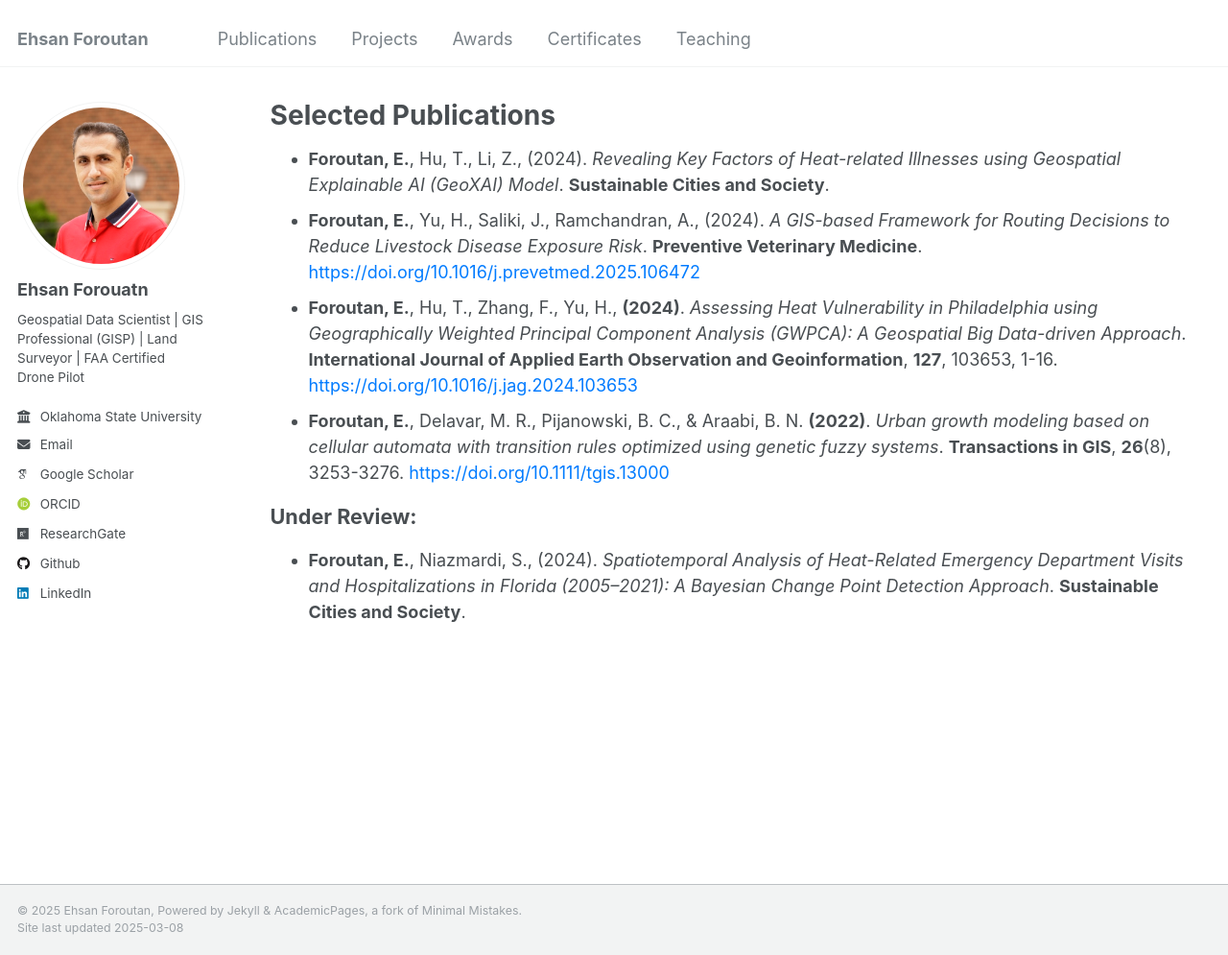
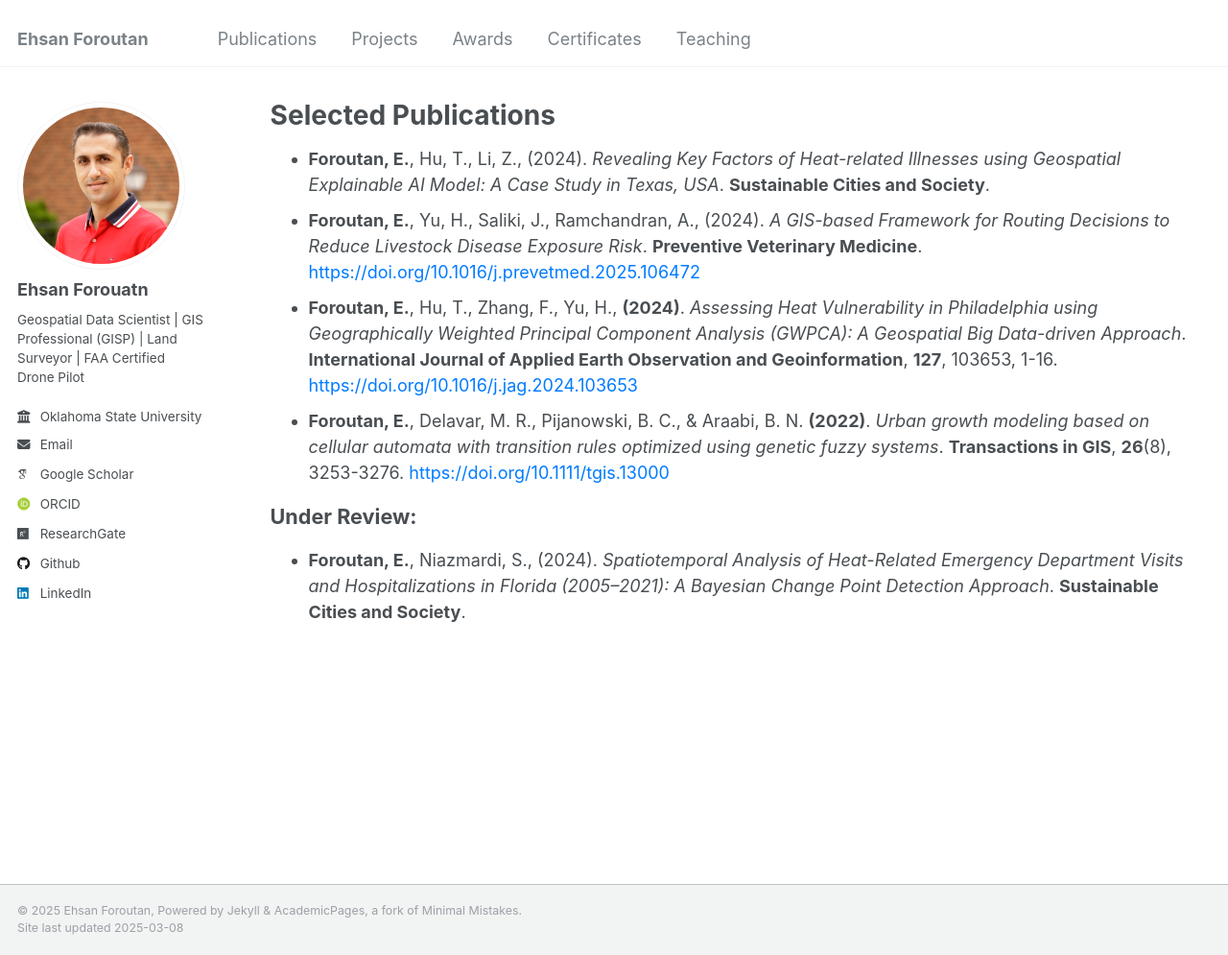
Before and after one commit to eforoutan/eforoutan.github.io, a Jekyll site: the page built from _pages/publications.html, in a window 1280 px wide and 995 px high. Shown: the whole window at 96% size. Built offline with Jekyll 4.4.1, drawn with Linux system fonts in a browser that asks for light colours; some web fonts are replaced.

Commit message:
Update publications.html

```diff
--- a/_pages/publications.html
+++ b/_pages/publications.html
@@ -8,7 +8,7 @@ author_profile: true
 
  <li style="font-size: 1rem; line-height: 1.5; margin-bottom: 10px;">
     <strong>Foroutan, E.</strong>, Hu, T., Li, Z., (2024).
-    <em>Revealing Key Factors of Heat-related Illnesses using Geospatial Explainable AI (GeoXAI) Model</em>.
+    <em>Revealing Key Factors of Heat-related Illnesses using Geospatial Explainable AI Model: A Case Study in Texas, USA</em>.
     <strong>Sustainable Cities and Society</strong>.
   </li>
 
```
